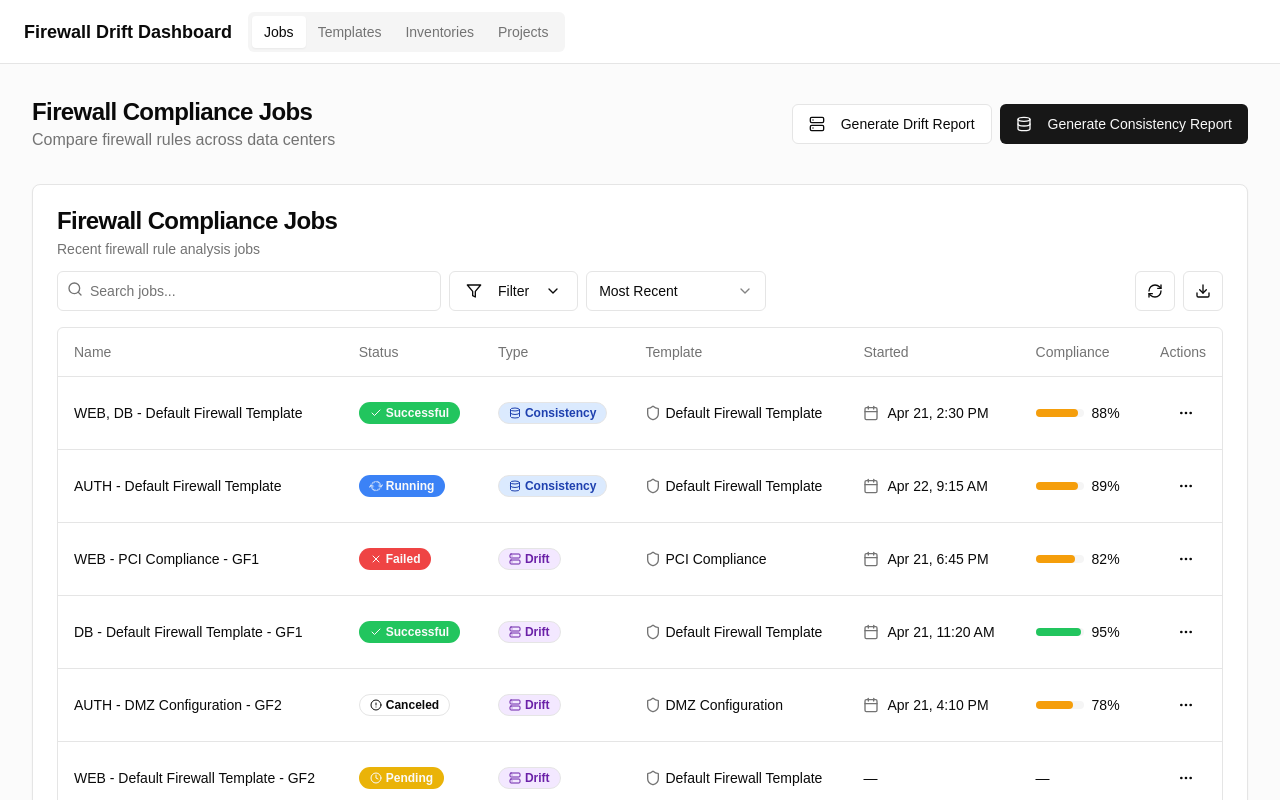
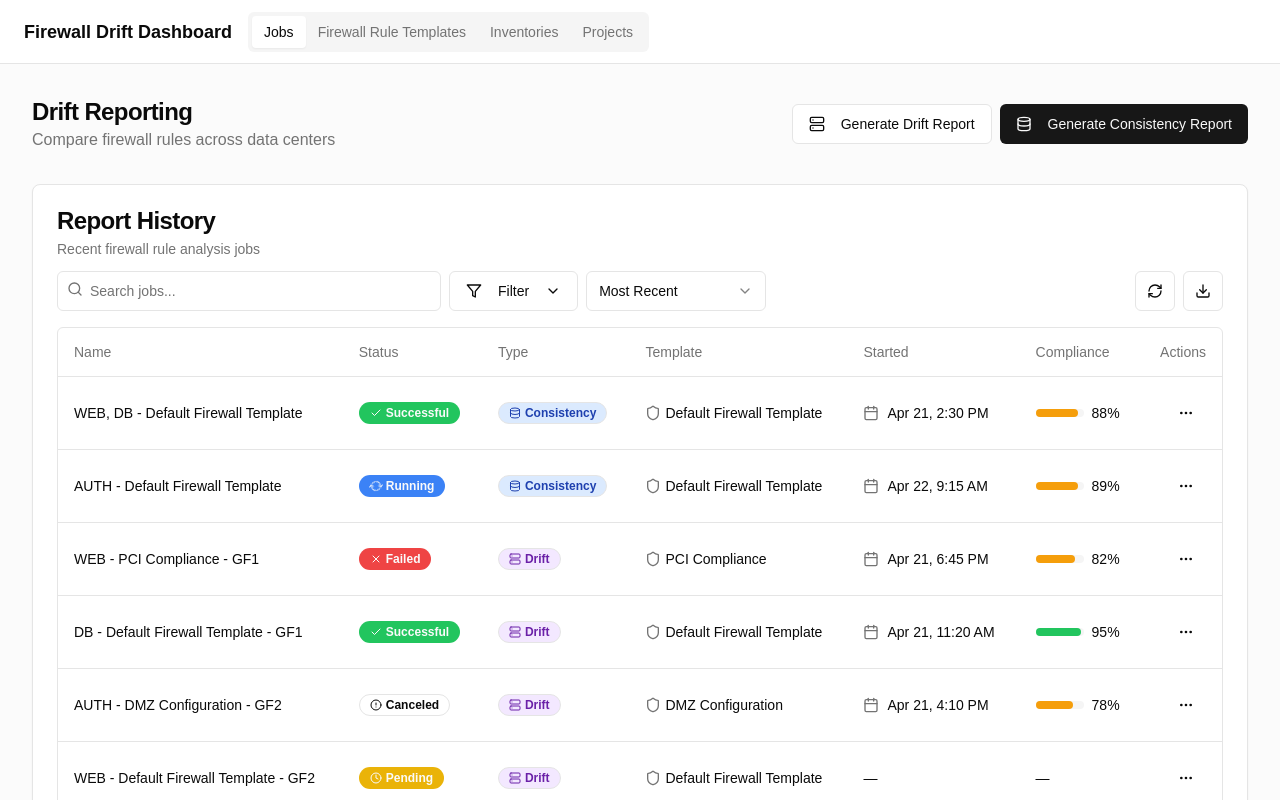
Before and after one commit to ShelUndai/fw-ui-demo, a Next.js app in the folder fw-drift-ui/: page / in a window 1280 px wide. Shown: the top 800 px of the page. Built offline with nearby package versions, Linux system fonts and the light colour scheme.

Commit message:
Update page.tsx
naming conventions updated

```diff
--- a/fw-drift-ui/app/page.tsx
+++ b/fw-drift-ui/app/page.tsx
@@ -564,7 +564,7 @@ export default function Home() {
           <TabsList className="ml-auto">
             <TabsTrigger value="jobs">Jobs</TabsTrigger>
             <TabsTrigger value="templates" asChild>
-              <Link href="/templates">Templates</Link>
+              <Link href="/templates">Firewall Rule Templates</Link>
             </TabsTrigger>
             <TabsTrigger value="inventories" asChild>
               <Link href="/inventories">Inventories</Link>
@@ -578,7 +578,7 @@ export default function Home() {
       <main className="flex flex-1 flex-col gap-4 p-4 md:gap-8 md:p-8">
         <div className="flex flex-col gap-4 md:flex-row md:items-center md:justify-between">
           <div>
-            <h2 className="text-2xl font-bold tracking-tight">Firewall Compliance Jobs</h2>
+            <h2 className="text-2xl font-bold tracking-tight">Drift Reporting</h2>
             <p className="text-muted-foreground">Compare firewall rules across data centers</p>
           </div>
           <div className="flex items-center gap-2">
@@ -999,7 +999,7 @@ export default function Home() {
         </div>
         <Card>
           <CardHeader className="pb-3">
-            <CardTitle>Firewall Compliance Jobs</CardTitle>
+            <CardTitle>Report History</CardTitle>
             <CardDescription>Recent firewall rule analysis jobs</CardDescription>
           </CardHeader>
           <CardContent>
```
